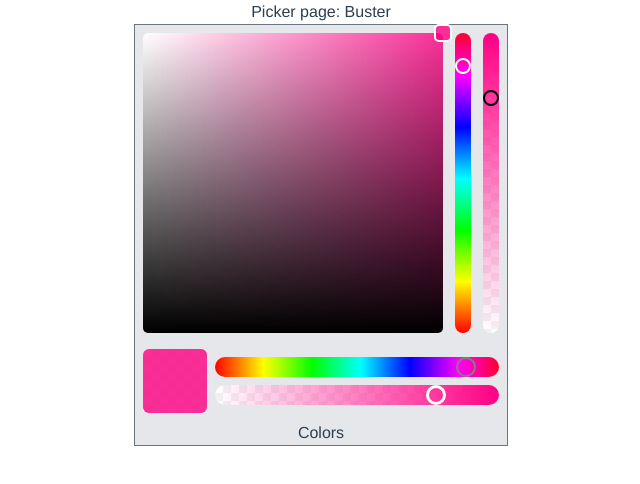
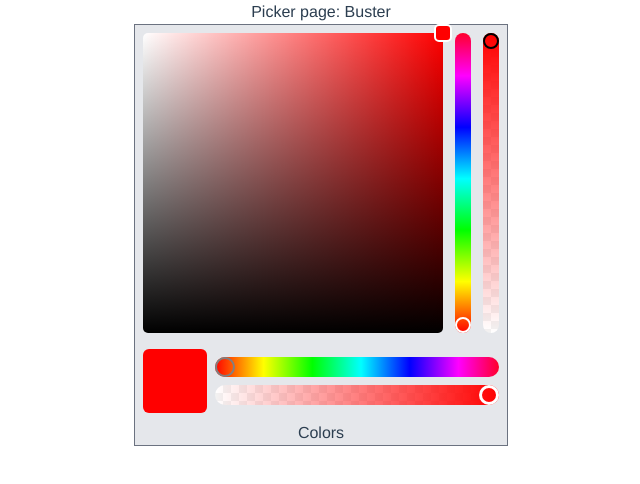
Before and after one commit to johnsilver94/vue3-components, a Vue app: page /picker in a window 1280 px wide. Shown: the top 484 px of the page, without its empty margins (319-959 px from the left). Built offline with nearby package versions, Linux system fonts and the light colour scheme.

Commit message:
xy slider optimized

```diff
--- a/src/components/ColorPicker.vue
+++ b/src/components/ColorPicker.vue
@@ -2,7 +2,8 @@
 	<div class="inline-grid border-1/2 border-gray-500 bg-gray-200">
 		<div class="inline-grid grid-flow-col gap-3 m-2">
 			<XYSlider
-				v-model="pickerSlider"
+				v-model:x="s"
+				v-model:y="v"
 				class="picking-area"
 				:slider="{
 					size: 18,
@@ -19,7 +20,7 @@
 				:axis="Axis.XY"
 			/>
 			<XYSlider
-				v-model="hueSliderV"
+				v-model:y="h"
 				class="h-auto w-4"
 				:slider="{
 					size: 16,
@@ -31,7 +32,7 @@
 			/>
 			<div class="h-full w-4 opacity-area bg-white">
 				<XYSlider
-					v-model="alphaSliderV"
+					v-model:y="a"
 					:slider="{
 						size: 16,
 						mode: SliderMode.INSIDE,
@@ -56,7 +57,7 @@
 			</div>
 			<div class="w-full">
 				<XYSlider
-					v-model="hueSliderH"
+					v-model:x="h"
 					class="w-auto h-5 my-2"
 					:slider="{
 						size: 20,
@@ -67,7 +68,7 @@
 				/>
 				<div class="w-auto h-5 my-2 opacity-area bg-white">
 					<XYSlider
-						v-model="alphaSliderH"
+						v-model:x="a"
 						:slider="{
 							size: 20,
 							mode: SliderMode.INSIDE,
@@ -93,7 +94,6 @@ import tinycolor, { ColorFormats } from 'tinycolor2'
 import { defineComponent, onMounted, reactive } from '@vue/runtime-core'
 import XYSlider from '@components/XYSlider.vue'
 import { Axis, SliderMode } from '@/types/slider'
-import type { XYCoordinates } from '@/types/slider'
 import { computed, toRefs } from 'vue'
 
 export default defineComponent({
@@ -107,7 +107,7 @@ export default defineComponent({
 			// default: 'rgb(172 213 73 / 55%);',
 			// default: 'rgba(124, 51, 52, 0.62)',
 			// default: 'rgba(130, 65, 65, 0.82)',
-			default: 'rgba(255, 0, 132, 0.8)',
+			default: 'rgba(255, 0, 0, 1)',
 			// default: 'rgba(65, 118, 130, 1)',
 			// default: '#3A8C63',
 		},
@@ -122,7 +122,6 @@ export default defineComponent({
 		})
 
 		onMounted(() => {
-			console.log(props.color)
 			decomposedColor.h = tinycolor(props.color).toHsv().h / 360
 			decomposedColor.s = tinycolor(props.color).toHsv().s
 			decomposedColor.v = tinycolor(props.color).toHsv().v
@@ -131,58 +130,12 @@ export default defineComponent({
 			console.log(decomposedColor)
 		})
 
-		const alphaSliderH = computed({
-			get: (): XYCoordinates => {
-				return { x: decomposedColor.a }
-			},
-			set: (coord): void => {
-				decomposedColor.a = coord.x
-			},
-		})
-
-		const alphaSliderV = computed({
-			get: (): XYCoordinates => {
-				return { y: decomposedColor.a }
-			},
-			set: (coord): void => {
-				decomposedColor.a = coord.y
-			},
-		})
-
-		const hueSliderH = computed({
-			get: (): XYCoordinates => {
-				return { x: decomposedColor.h }
-			},
-			set: (coord): void => {
-				decomposedColor.h = coord.x
-			},
-		})
-
-		const hueSliderV = computed({
-			get: (): XYCoordinates => {
-				return { y: decomposedColor.h }
-			},
-			set: (coord): void => {
-				decomposedColor.h = coord.y
-			},
-		})
-
-		const pickerSlider = computed({
-			get: (): XYCoordinates => {
-				return { x: decomposedColor.s, y: decomposedColor.v }
-			},
-			set: (coord): void => {
-				decomposedColor.s = coord.x
-				decomposedColor.v = coord.y
-			},
-		})
-
 		const pickerColor = computed((): string => {
 			return tinycolor({
 				h: decomposedColor.h * 360,
 				s: 1,
 				v: 1,
-				a: decomposedColor.a,
+				a: 1,
 			}).toRgbString()
 		})
 
@@ -217,11 +170,6 @@ export default defineComponent({
 			Axis,
 			SliderMode,
 			...toRefs(decomposedColor),
-			alphaSliderH,
-			alphaSliderV,
-			hueSliderH,
-			hueSliderV,
-			pickerSlider,
 			previewColor,
 			pickerColor,
 			alphaColorFrom,
--- a/src/components/XYSlider.vue
+++ b/src/components/XYSlider.vue
@@ -1,29 +1,37 @@
 <template>
-	<div ref="areaRef" :class="['area bg-white', slider.areaClass]" :style="[slider.areaStyle]" @click.self="mouseClick">
-		<div :class="['slider', slider.class]" :style="[slider.style, sliderComputedStyle]" @mousedown="mouseDown" />
+	<div ref="areaRef" :class="['area bg-white', slider.areaClass]" :style="[slider.areaStyle]">
+		<div ref="rangeRef" class="range" :style="rangeStyle" @click.self="mouseClick">
+			<div :class="['slider', slider.class]" :style="[slider.style, sliderComputedStyle]" @mousedown="mouseDown" />
+		</div>
 	</div>
 </template>
 <script lang="ts" setup>
-import { defineProps, withDefaults, defineEmits, onMounted, ref, reactive, onUpdated } from '@vue/runtime-core'
+import { defineProps, withDefaults, defineEmits, onMounted, ref, reactive } from '@vue/runtime-core'
 import { clamp } from 'lodash'
 import { computed, CSSProperties } from 'vue'
-import type { XYCoordinates, Slider, Range } from '@/types/slider'
+import type { Slider } from '@/types/slider'
 import { Axis, SliderMode } from '@/types/slider'
 
 interface XYSliderProps {
-	modelValue: XYCoordinates
+	x?: number
+	y?: number
 	slider: Slider
 	axis: Axis
 }
 
 interface XYSliderEmits {
-	(e: 'update:modelValue', value: XYCoordinates): void
+	(e: 'update:x', value: number): void
+	(e: 'update:y', value: number): void
+}
+
+type Range = {
+	width: number
+	height: number
 }
 
 const props = withDefaults(defineProps<XYSliderProps>(), {
-	modelValue: (): XYCoordinates => {
-		return { x: 0, y: 0 }
-	},
+	x: 0.5,
+	y: 0.5,
 	slider: (): Slider => {
 		return {
 			size: 18,
@@ -35,236 +43,142 @@ const props = withDefaults(defineProps<XYSliderProps>(), {
 
 const emit = defineEmits<XYSliderEmits>()
 
-const coordinates = reactive<XYCoordinates>({
-	x: 0,
-	y: 0,
+const areaRef = ref<HTMLDivElement>()
+const rangeRef = ref<HTMLDivElement>()
+const rangeWidth = reactive<Range>({
+	width: 0,
+	height: 0,
 })
 
-const moveRangeDeviation = reactive<Range>({ min: 0, max: 0, total: 0 })
-const areaRef = ref<HTMLDivElement>()
-let areaSize: DOMRect
-let translateSlider: string
+onMounted(() => {
+	const { size } = props.slider
+	const { width, height } = areaRef.value.getBoundingClientRect().toJSON()
 
-onMounted(() => {
-	console.log('onMounted')
-	areaSize = { ...areaRef.value.getBoundingClientRect().toJSON() }
-
-	setCoordinates()
-})
-
-onUpdated(() => {
-	console.log('onUpdated')
-
-	setCoordinates()
-})
-
-const setCoordinates = (): void => {
-	const { size } = props.slider
-	const { x, y } = props.modelValue
-	const { width, height } = areaSize
+	let deviation: number
 
 	switch (props.slider.mode) {
 		case SliderMode.INSIDE:
-			moveRangeDeviation.min = size / 2
-			moveRangeDeviation.max = 0 - size / 2
-			moveRangeDeviation.total = 0 - size
+			deviation = 0 - size
 			break
 		case SliderMode.OUTSIDE:
-			moveRangeDeviation.min = 0 - size / 2
-			moveRangeDeviation.max = size / 2
-			moveRangeDeviation.total = size
+			deviation = size
 			break
 		default:
-			moveRangeDeviation.min = 0
-			moveRangeDeviation.max = 0
-			moveRangeDeviation.total = 0
+			deviation = 0
 	}
-
-	// console.log(moveRangeDeviation)
 
 	switch (props.axis) {
 		case Axis.X:
-			coordinates.x = x * (width + moveRangeDeviation.total) + moveRangeDeviation.min
-			coordinates.y = (height - size) / 2
-			translateSlider = `translateX(-${size / 2}px)`
+			rangeWidth.width = width + deviation
+			rangeWidth.height = height
 			break
 		case Axis.Y:
-			coordinates.x = (width - size) / 2
-			coordinates.y = y * (height + moveRangeDeviation.total) + moveRangeDeviation.min
-			translateSlider = `translateY(${size / 2}px)`
+			rangeWidth.width = width
+			rangeWidth.height = height + deviation
 			break
 		default:
-			coordinates.x = x * (width + moveRangeDeviation.total) + moveRangeDeviation.min
-			coordinates.y = y * (height + moveRangeDeviation.total) + moveRangeDeviation.min
-			translateSlider = `translate(-${size / 2}px,${size / 2}px)`
+			rangeWidth.width = width + deviation
+			rangeWidth.height = height + deviation
 	}
+})
+
+const xCoord = computed({
+	get: (): number => {
+		return props.x * 100
+	},
+	set: (value: number): void => {
+		emit('update:x', value)
+	},
+})
+
+const yCoord = computed({
+	get: (): number => {
+		return 100 - props.y * 100
+	},
+	set: (value: number): void => {
+		emit('update:y', value)
+	},
+})
+
+const mouseDown = (): void => {
+	document.documentElement.addEventListener('mousemove', mouseMove, true)
+	document.documentElement.addEventListener('mouseup', mouseUp, true)
 }
-const mouseDown = (): void => {
+
+const mouseUp = (): void => {
+	document.documentElement.removeEventListener('mousemove', mouseMove, true)
+	document.documentElement.removeEventListener('mouseup', mouseUp, true)
+}
+
+const mouseMove = (e: MouseEvent) => {
+	const { clientX, clientY } = e
+	const { x, y, width, height } = rangeRef.value.getBoundingClientRect().toJSON()
+
 	switch (props.axis) {
 		case Axis.X:
-			document.documentElement.addEventListener('mousemove', mouseMoveX, true)
-			document.documentElement.addEventListener('mouseup', mouseUp, true)
+			xCoord.value = clamp(clientX - x, 0, width) / width
 			break
 		case Axis.Y:
-			document.documentElement.addEventListener('mousemove', mouseMoveY, true)
-			document.documentElement.addEventListener('mouseup', mouseUp, true)
+			yCoord.value = clamp(height - (clientY - y), 0, height) / height
 			break
 		default:
-			document.documentElement.addEventListener('mousemove', mouseMoveXY, true)
-			document.documentElement.addEventListener('mouseup', mouseUp, true)
+			xCoord.value = clamp(clientX - x, 0, width) / width
+			yCoord.value = clamp(height - (clientY - y), 0, height) / height
 	}
 }
 
-const mouseUp = (): void => {
-	// console.log('mouseUp', props.axis)
+const mouseClick = (e: MouseEvent) => {
+	const { offsetX, offsetY } = e
+	const { width, height } = rangeRef.value.getBoundingClientRect().toJSON()
+
 	switch (props.axis) {
 		case Axis.X:
-			document.documentElement.removeEventListener('mousemove', mouseMoveX, true)
-			document.documentElement.removeEventListener('mouseup', mouseUp, true)
+			xCoord.value = clamp(offsetX, 0, width) / width
 			break
 		case Axis.Y:
-			document.documentElement.removeEventListener('mousemove', mouseMoveY, true)
-			document.documentElement.removeEventListener('mouseup', mouseUp, true)
+			yCoord.value = clamp(height - offsetY, 0, height) / height
 			break
 		default:
-			document.documentElement.removeEventListener('mousemove', mouseMoveXY, true)
-			document.documentElement.removeEventListener('mouseup', mouseUp, true)
+			xCoord.value = clamp(offsetX, 0, width) / width
+			yCoord.value = clamp(height - offsetY, 0, height) / height
 	}
 }
 
-const mouseMoveX = (e: MouseEvent) => {
-	const { clientX } = e
-	const { x, width } = areaSize
+const rangeStyle = computed((): CSSProperties => {
+	const { width, height } = rangeWidth
 
-	// get slider center of mass
-	const dx = clientX - x
-
-	// x coordinates must have value in range [0 + moveRangeDeviation.min, width + moveRangeDeviation.max]
-	coordinates.x = clamp(dx, 0 + moveRangeDeviation.min, width + moveRangeDeviation.max)
-
-	const coordinatesRes: XYCoordinates = {
-		x: (coordinates.x - moveRangeDeviation.min) / (width + moveRangeDeviation.total),
+	return {
+		width: width ? width + 'px' : 'inherit',
+		height: height ? height + 'px' : 'inherit',
 	}
-	emit('update:modelValue', coordinatesRes)
-}
-
-const mouseMoveY = (e: MouseEvent): void => {
-	const { clientY } = e
-	const { y, height } = areaSize
-
-	// get slider center of mass
-	const dy = height - (clientY - y)
-
-	coordinates.y = clamp(dy, 0 + moveRangeDeviation.min, height + moveRangeDeviation.max)
-
-	const coordinatesRes: XYCoordinates = {
-		y: (coordinates.y - moveRangeDeviation.min) / (height + moveRangeDeviation.total),
-	}
-
-	emit('update:modelValue', coordinatesRes)
-}
-
-const mouseMoveXY = (e: MouseEvent): void => {
-	const { clientX, clientY } = e
-	const { x, y, width, height } = areaSize
-
-	// get slider center of mass
-	const dx = clientX - x
-	const dy = height - (clientY - y)
-
-	coordinates.y = clamp(dy, 0 + moveRangeDeviation.min, height + moveRangeDeviation.max)
-	coordinates.x = clamp(dx, 0 + moveRangeDeviation.min, width + moveRangeDeviation.max)
-
-	const coordinatesRes: XYCoordinates = {
-		x: (coordinates.x - moveRangeDeviation.min) / (width + moveRangeDeviation.total),
-		y: (coordinates.y - moveRangeDeviation.min) / (height + moveRangeDeviation.total),
-	}
-
-	emit('update:modelValue', coordinatesRes)
-}
-
-const mouseClickX = (e: MouseEvent): void => {
-	const { offsetX } = e
-	const { width } = areaSize
-
-	const dx = offsetX
-	let coordinatesRes: XYCoordinates
-
-	coordinates.x = clamp(dx, 0 + moveRangeDeviation.min, width + moveRangeDeviation.max)
-	coordinatesRes = {
-		x: (coordinates.x - moveRangeDeviation.min) / (width + moveRangeDeviation.total),
-	}
-
-	emit('update:modelValue', coordinatesRes)
-}
-
-const mouseClickY = (e: MouseEvent): void => {
-	const { offsetY } = e
-	const { height } = areaSize
-
-	const dy = height - offsetY
-
-	let coordinatesRes: XYCoordinates
-
-	coordinates.y = clamp(dy, 0 + moveRangeDeviation.min, height + moveRangeDeviation.max)
-	coordinatesRes = { y: (coordinates.y - moveRangeDeviation.min) / (height + moveRangeDeviation.total) }
-
-	emit('update:modelValue', coordinatesRes)
-}
-
-const mouseClickXY = (e: MouseEvent): void => {
-	const { offsetX, offsetY } = e
-	const { width, height } = areaSize
-
-	const dx = offsetX
-	const dy = height - offsetY
-
-	let coordinatesRes: XYCoordinates
-
-	coordinates.x = clamp(dx, 0 + moveRangeDeviation.min, width + moveRangeDeviation.max)
-	coordinates.y = clamp(dy, 0 + moveRangeDeviation.min, height + moveRangeDeviation.max)
-
-	coordinatesRes = {
-		x: (coordinates.x - moveRangeDeviation.min) / (width + moveRangeDeviation.total),
-		y: (coordinates.y - moveRangeDeviation.min) / (height + moveRangeDeviation.total),
-	}
-
-	emit('update:modelValue', coordinatesRes)
-}
-
-const mouseClick = (e: MouseEvent) => {
-	switch (props.axis) {
-		case Axis.X:
-			return mouseClickX(e)
-		case Axis.Y:
-			return mouseClickY(e)
-		default:
-			return mouseClickXY(e)
-	}
-}
+})
 
 const sliderComputedStyle = computed((): CSSProperties => {
 	const { size } = props.slider
 
 	return {
-		left: coordinates.x + 'px',
-		bottom: coordinates.y + 'px',
+		left: xCoord.value + '%',
+		top: yCoord.value + '%',
 		width: size + 'px',
 		height: size + 'px',
-		transform: translateSlider,
 	}
 })
-
-// 	return { areaRef, ...toRefs(coordinates), sliderComputedStyle, mouseDown, mouseClick }
-// },
-// })
 </script>
 <style lang="scss">
 .area {
+	display: flex;
+	justify-content: center;
+	align-items: center;
+	align-content: center;
+
 	position: relative;
 	user-select: none;
 	width: inherit;
 	height: inherit;
+}
+
+.range {
+	position: absolute;
 }
 
 .slider {
@@ -273,10 +187,10 @@ const sliderComputedStyle = computed((): CSSProperties => {
 	box-sizing: border-box;
 	border-radius: 50%;
 	border: 2px solid gray;
-	// transform: translate(-50%, -50%);
+	transform: translate(-50%, -50%);
 
-	// &:hover {
-	// 	transform: scale(1.2);
-	// }
+	&:hover {
+		transform: translate(-50%, -50%) scale(1.2);
+	}
 }
 </style>
--- a/src/types/slider.ts
+++ b/src/types/slider.ts
@@ -1,18 +1,4 @@
 import { CSSProperties } from 'vue'
-
-type XYCoordinates =
-	| {
-			x: number
-			y: number
-	  }
-	| {
-			x?: number
-			y: number
-	  }
-	| {
-			x: number
-			y?: number
-	  }
 
 enum Axis {
 	X = 'x',
@@ -35,7 +21,5 @@ type Slider = {
 	areaClass?: string
 }
 
-type Range = { min: number; max: number; total: number }
-
-export type { XYCoordinates, Slider, Range }
+export type { Slider }
 export { Axis, SliderMode }
```
Also changed, not shown: src/views/Sliders.vue (+12 -9 lines).
